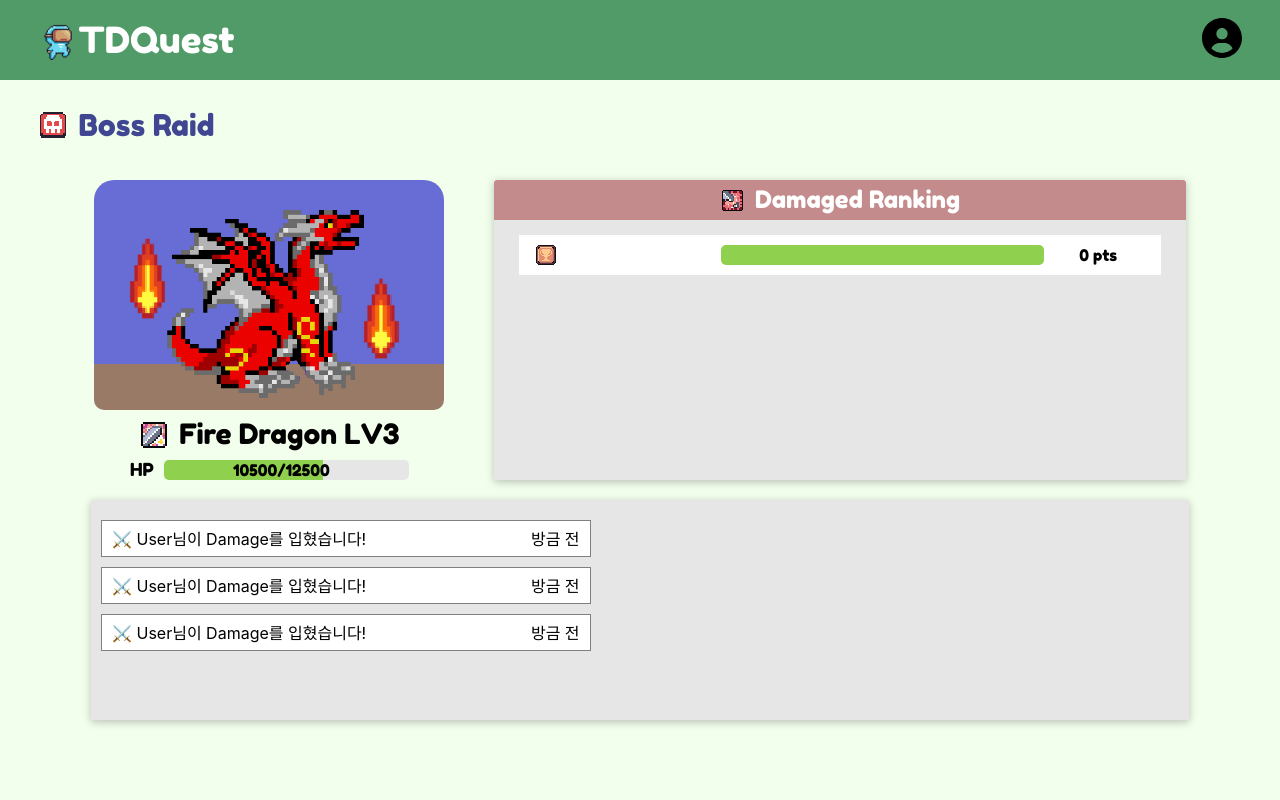
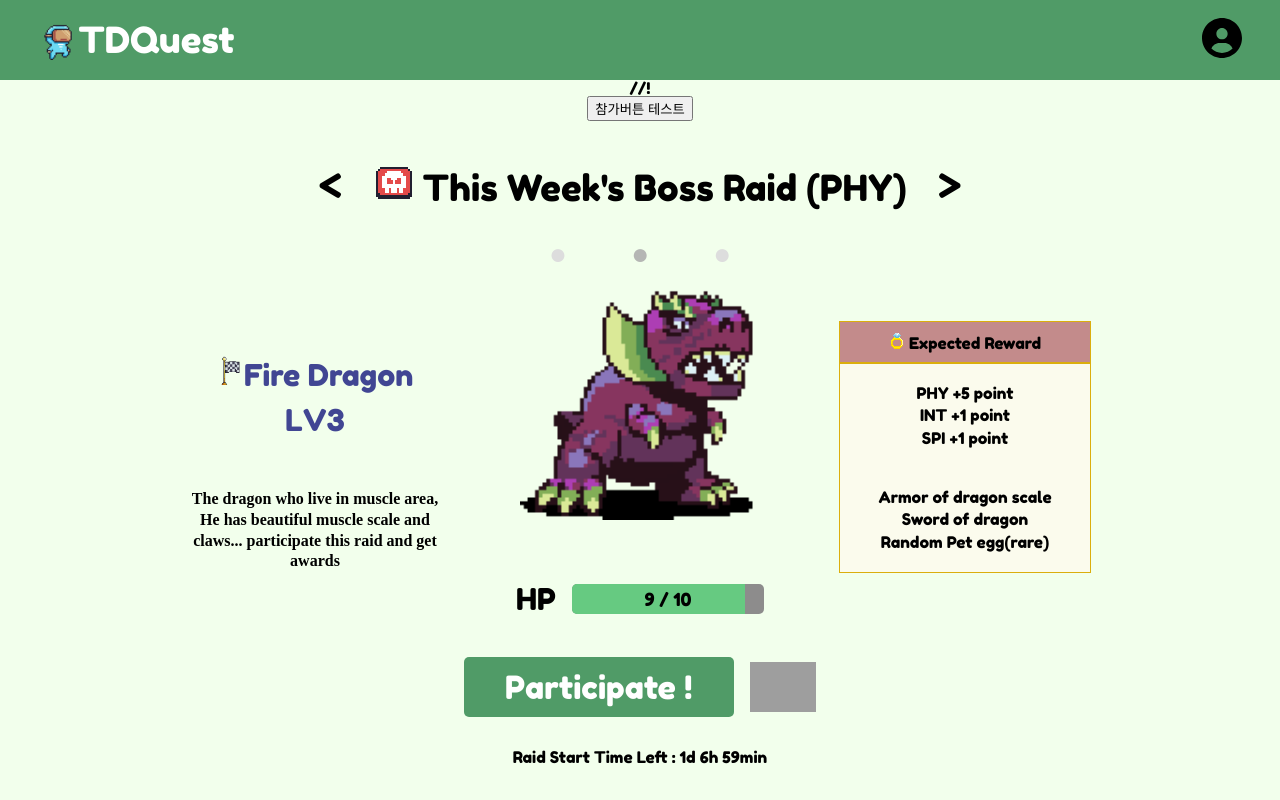
Before and after one commit to codestates/TDQuest, a React (Create React App) app in the folder client/: page /raid in a window 1280 px wide. Shown: the top 800 px of the page. Built offline with nearby package versions, Linux system fonts and the light colour scheme; no server answers; grey boxes are pictures that could not be loaded.

Commit message:
restore raidjoin

```diff
--- a/client/src/API/tdquestAPI.ts
+++ b/client/src/API/tdquestAPI.ts
@@ -5,7 +5,8 @@ axios.defaults.headers.common['Authorization'] = `Bearer ${JSON.parse(
 )}`;
 
 // env 파일에서 url 주소를 불러오도록 설정할 예정
-export const APIMAIN = 'https://tdquest.tk';
+// export const APIMAIN = 'https://tdquest.tk';
+export const APIMAIN = 'http://localhost:3001';
 
 export const LOCALSTORAGE_STRING = JSON.parse(
   window.localStorage.getItem('isLogin') || '{}'
--- a/client/src/App.tsx
+++ b/client/src/App.tsx
@@ -19,7 +19,7 @@ function App() {
     if (verified_userId) {
       try{
         const userInfo = await TDQuestAPI.get(`userInfo/?id=${verified_userId}`);
-        dispatch(getUserData(userInfo.data))
+        dispatch(getUserData(String(userInfo.data.id)))
         // const charInfo = await TDQuestAPI.get(`character/?user_id=${verified_userId}`);
         // dispatch(getCharacterAsync(charInfo))
         console.log(
--- a/client/src/views/RaidJoinPage/RaidJoinPage.tsx
+++ b/client/src/views/RaidJoinPage/RaidJoinPage.tsx
@@ -8,18 +8,21 @@ import {
   Foot,
   NavDot,
   SlideContainer,
-  RaidInfoBox,
+  RaidInfoBoxContainer,
   BossInfo,
   BossView,
   BossReward,
-  StandByContainer,
 } from './RaidJoinStyle'
 import HpBar from './HpBar'
 import { useNavigate } from 'react-router-dom';
-import { Toast } from '../../components/Toast'
+//!
+import {TDQuestAPI} from '../../API/tdquestAPI'
 
 function RaidJoinPage() {
-  const [currentPage, setCurrentPage] = useState("PHY");
+  const [currentPage, setCurrentPage] = useState({
+    page : "PHY",
+    id : 8,
+  });
   let initialTime = new Date()
   const [leftTime, setLeftTime] = useState(
     getLeftTime(initialTime.getDay() === 6 || initialTime.getDay() === 0, initialTime)
@@ -27,24 +30,39 @@ function RaidJoinPage() {
   const [canRaid, setCanRaid] = useState(initialTime.getDay() === 6 || initialTime.getDay() === 0);
 
   const slidePage = useRef<any>(null);
+  let isLogin = window.localStorage.getItem("isLogin")? JSON.parse(window.localStorage.getItem("isLogin") || "") : false;
   const navigate = useNavigate();
 
   const handleSlide = (direction : string) => {
     if (direction === "left"){
-      if (currentPage === "PHY" && slidePage.current){
+      if (currentPage.page === "PHY" && slidePage.current){
         slidePage.current.style.transform = "translate(calc(100%/3))"
-        setCurrentPage("INT")
-      } else if (currentPage === "SPI" && slidePage.current){
+        setCurrentPage({
+          page : "INT",
+          id : 7
+        })
+      } else if (currentPage.page === "SPI" && slidePage.current){
         slidePage.current.style.transform = ""
-        setCurrentPage("PHY")
+        setCurrentPage({
+          page : "PHY",
+          id : 8
+        }
+
+        )
       }
     } else {
-      if (currentPage === "PHY" && slidePage.current){
+      if (currentPage.page === "PHY" && slidePage.current){
         slidePage.current.style.transform = "translate(calc(-100%/3))"
-        setCurrentPage("SPI")
-      } else if (currentPage === "INT" && slidePage.current){
+        setCurrentPage({
+          page :"SPI",
+          id : 9
+        })
+      } else if (currentPage.page === "INT" && slidePage.current){
         slidePage.current.style.transform = ""
-        setCurrentPage("PHY")
+        setCurrentPage({
+          page :"PHY",
+          id : 8
+        })
       }
     }
   };
@@ -52,17 +70,26 @@ function RaidJoinPage() {
   const handleDot= (location : string) => {
     if (location === "left"){
       slidePage.current.style.transform = "translate(calc(100%/3))"
-      setCurrentPage("INT")
+      setCurrentPage({
+        page : "INT" ,
+        id : 7
+      })
     }
 
     if (location === "center"){
       slidePage.current.style.transform = ""
-      setCurrentPage("PHY")
+      setCurrentPage({
+        page : "PHY",
+        id : 8
+      })
     }
 
     if (location === "right"){
       slidePage.current.style.transform = "translate(calc(-100%/3))"
-      setCurrentPage("SPI")
+      setCurrentPage({
+        page : "SPI",
+        id : 9
+      })
     }
   };
 
@@ -96,12 +123,9 @@ function RaidJoinPage() {
     if (currentTime.getDay() === 6 || currentTime.getDay() === 0){
       setLeftTime(getLeftTime(true, currentTime));
       setCanRaid(true)
-      console.log(leftTime)
     } else {
       setLeftTime(getLeftTime(false, currentTime));
       setCanRaid(false)
-      console.log('left',leftTime)
-      console.log(currentTime)
     }
   };
 
@@ -109,34 +133,50 @@ function RaidJoinPage() {
     canRaid? navigate("/raid") : alert("you can raid only weekend")
   }
 
+  const participate = async(monsterId : number) => {
+    try{
+      const paricipateFunc = await TDQuestAPI.post(`/raids/invite?user_id=${isLogin.userInfo.id}&raid_id=${monsterId}`)
+      console.log(paricipateFunc)
+      const damage_logInfo = await TDQuestAPI.get(`/raids/damage_logs?raid_id=${monsterId}`)
+      const newIsLogin = {...isLogin, damage_logInfo}
+      localStorage.setItem('isLogin', JSON.stringify(newIsLogin));
+      navigate("/raid");
+    } catch(err){
+      console.log(err)
+    }
+  }
   useEffect(()=>{
     initialTime = new Date();
-    setInterval(()=>{handleTime(initialTime)}, 30000)
+    let newisLogin = window.localStorage.getItem("isLogin")? JSON.parse(window.localStorage.getItem("isLogin") || "") : false;
+    console.log('etst',newisLogin)
+    setTimeout(()=>handleTime(initialTime), 30000)
   }, [leftTime]);
 
   return (
   <RaidJoinContainer>
+    //!
+    <button onClick={()=>participate(currentPage.id)}>참가버튼 테스트</button>
     <ParticipateContainer>
       <Header>
         <div>
           <span onClick={()=>handleSlide("left")}>{` < `}</span>
           <span>
             <img src={require('../../static/images/icons/RaidPageHeader.png')}/>
-            {` This Week's Boss Raid (${currentPage})`}
+            {` This Week's Boss Raid (${currentPage.page})`}
           </span>
           <span onClick={()=>handleSlide("right")}>{` > `}</span>
         </div>
 
         <div>
-          <NavDot thisDot='INT' state={currentPage} onClick={()=>handleDot("left")}>●</NavDot>
-          <NavDot thisDot='PHY' state={currentPage} onClick={()=>handleDot("center")}>●</NavDot>
-          <NavDot thisDot='SPI' state={currentPage} onClick={()=>handleDot("right")}>●</NavDot>
+          <NavDot thisDot='INT' state={currentPage.page} onClick={()=>handleDot("left")}>●</NavDot>
+          <NavDot thisDot='PHY' state={currentPage.page} onClick={()=>handleDot("center")}>●</NavDot>
+          <NavDot thisDot='SPI' state={currentPage.page} onClick={()=>handleDot("right")}>●</NavDot>
         </div>
       </Header>
 
       <Body>
         <SlideContainer ref={slidePage}>
-          <RaidInfoBox>
+          <RaidInfoBoxContainer>
             <BossInfo>
               <div>
                 <span>
@@ -179,9 +219,9 @@ function RaidJoinPage() {
                 </ul>
               </div>
             </BossReward>
-          </RaidInfoBox>
+          </RaidInfoBoxContainer>
 
-          <RaidInfoBox>
+          <RaidInfoBoxContainer>
             <BossInfo>
               <div>
                 <span>
@@ -224,9 +264,9 @@ function RaidJoinPage() {
                 </ul>
               </div>
             </BossReward>
-          </RaidInfoBox>
+          </RaidInfoBoxContainer>
 
-          <RaidInfoBox>
+          <RaidInfoBoxContainer>
             <BossInfo>
               <div>
                 <span>
@@ -269,7 +309,7 @@ function RaidJoinPage() {
                 </ul>
               </div>
             </BossReward>
-          </RaidInfoBox>
+          </RaidInfoBoxContainer>
         </SlideContainer>
       </Body>
 
--- a/client/src/views/RaidJoinPage/RaidJoinStyle.ts
+++ b/client/src/views/RaidJoinPage/RaidJoinStyle.ts
@@ -28,7 +28,7 @@ export const RaidJoinContainer = styled.div`
   font-family : 'Fredoka One', cursive;
 `;
 
-export const ParticipateContainer = styled.div`
+export const ParticipateContainer = styled.form`
   height: 100%;
   min-height: 90vh;
   display: flex;
@@ -42,7 +42,6 @@ export const Header = styled.div`
   display: flex;
   flex-direction: column;
   align-items: center;
-
   > div:first-child{
     display: flex;
     flex-direction: row;
@@ -53,7 +52,6 @@ export const Header = styled.div`
     @media (max-width:768px) {
       font-size : ${fontSize_h1_mobile};
     }
-
     @media (max-width:500px) {
       font-size : ${fontSize_h3_mobile};
     }
@@ -76,7 +74,6 @@ export const Header = styled.div`
         @media (max-width:768px) {
           height: ${fontSize_h1_mobile};
         }
-
         @media (max-width:400px) {
           height : ${fontSize_h3_mobile};
         }
@@ -117,7 +114,6 @@ export const Body = styled.div`
   @media (max-width:1200px) {
     width : 700px;
   }
-
   @media (max-width:768px) {
     width : 400px;
   }
@@ -133,19 +129,23 @@ export const SlideContainer = styled.div`
   /* height: 30%; */
   //!
   transition-duration: 0.5s;
-
   @media (max-width:768px) {
     width: 1500px;
   }
 `
-export const RaidInfoBox = styled.div`
+// export const RaidInfoBoxContainer = styled.div<{
+//   name : string,
+//   hp : string,
+//   reward : string,
+//   image : string
+//   }>`
+export const RaidInfoBoxContainer = styled.div`
   position: relative;
   display: flex;
   flex-direction: row;
   align-items: center;
   justify-content: space-evenly;
   width : 100%;
-
   > div {
     //!
     width : 25%;
@@ -154,18 +154,15 @@ export const RaidInfoBox = styled.div`
     align-items: center;
     //!
   }
-
   > div:nth-child(2) {
     width : 30%;
   }
-
   @media (max-width:768px) {
     width: 500px;
     flex-wrap : wrap;
     > div {
       width : 150px;
     }
-
     > div:nth-child(2){
       width: 353px;
       order : -1;
@@ -178,11 +175,9 @@ export const BossInfo = styled.div`
     flex-direction: column;
     align-items: center;
   }
-
   img {
     height : ${fontSize_h2_laptop};
   }
-
   > div:first-child{
     padding-top : 2rem;
     display: flex;
@@ -193,7 +188,6 @@ export const BossInfo = styled.div`
     font-size: ${fontSize_h2_laptop};
     color : ${color_menu_header_purple}
   }
-
   > div:nth-child(2) {
     padding-top : 1.5rem;
     text-align: center;
@@ -201,17 +195,16 @@ export const BossInfo = styled.div`
     font-weight: bolder;
     font-family: "OpenSans";
   }
-
-
+  @media (max-width:1200px) {
+    > div:first-child{
+      font-size: ${fontSize_h2_tablet};
+    }
+  }
   @media (max-width:1000px) {
     img {
       height : ${fontSize_h2_tablet};
     }
-    > div:first-child{
-      font-size: ${fontSize_h2_tablet};
-    }
   }
-
   @media (max-width:768px) {
     img {
       height : ${fontSize_h2_mobile};
@@ -220,7 +213,6 @@ export const BossInfo = styled.div`
       padding-top: 0rem ;
       font-size: ${fontSize_h2_mobile};
     }
-
     > div:nth-child(2){
       padding-top: 0rem;
     }
@@ -246,7 +238,6 @@ export const BossView = styled.div`
     align-items: center;
     font-size: ${fontSize_h2_laptop};
   }
-
   @media (max-width:768px) {
     > div {
       margin-top: 1rem;
@@ -264,20 +255,16 @@ export const BossReward = styled.div`
     align-items: center;
     justify-content: space-around;
     text-align: center;
-
   }
-
   > div:first-child{
     height : 2.5rem;
     background-color: ${color_context_brown};
   }
-
   > div:nth-child(2){
     background-color: ${color_secondary_beige};
     height : 13rem;
     line-height: 140%;
   }
-
   @media (max-width:1000px) {
     > div:first-child{
       font-size : ${fontSize_body_mobile_medium};
@@ -286,7 +273,6 @@ export const BossReward = styled.div`
       font-size : ${fontSize_body_mobile_small}
     }
   }
-
   @media (max-width:768px) {
     > div:first-child{
       margin-top: 1rem;
@@ -300,7 +286,6 @@ export const Foot = styled.div`
   width : 100%;
   margin : 1rem;
   margin-bottom: 4rem;
-
   > span {
     display: flex;
     align-items: center;
--- a/client/src/views/Router/Router.tsx
+++ b/client/src/views/Router/Router.tsx
@@ -26,7 +26,7 @@ function MainRouter() {
         <Route path='/sign' element={<SignPage />} />
         <Route path='/mypage' element={<MyPage />} />
         <Route path='/raidjoin' element={<RaidJoinPage />} />
-        <Route path='/raid' element={<RaidPage />} />
+        <Route path='/raid' element={(isLogin.damage_logInfo)? <RaidPage/> : <RaidJoinPage/>}/>
         <Route path='/ranking' element={<RankingPage />} />
       </Routes>
       <Footer />
```
Also changed, not shown: client/src/features/sign/signSlice.ts (+3 -5 lines).
